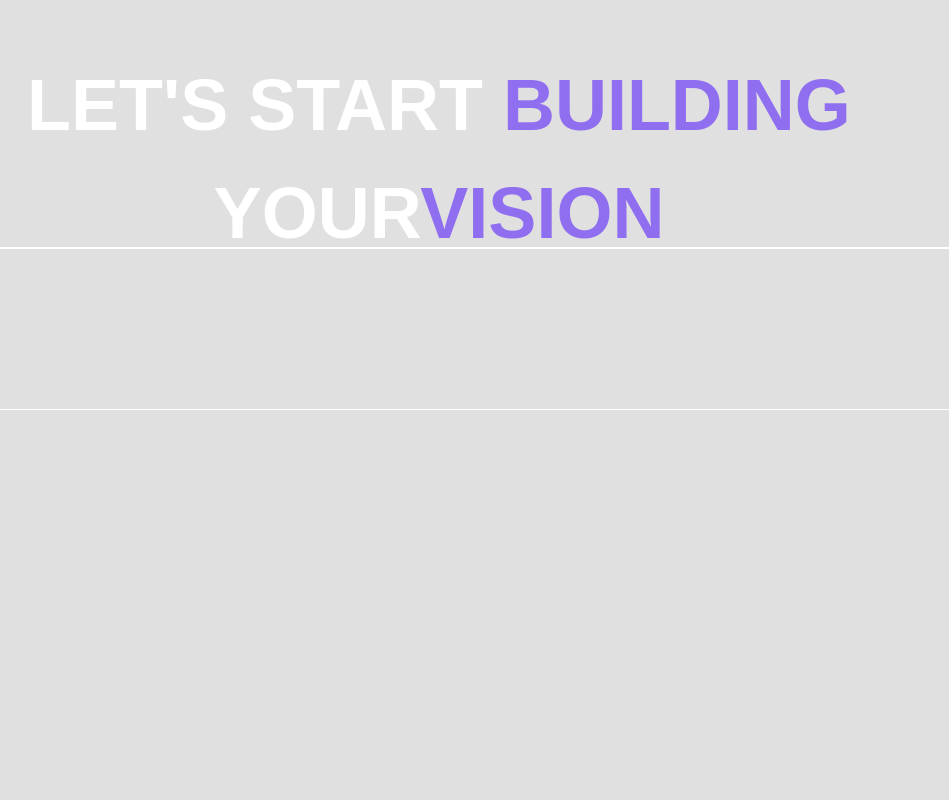
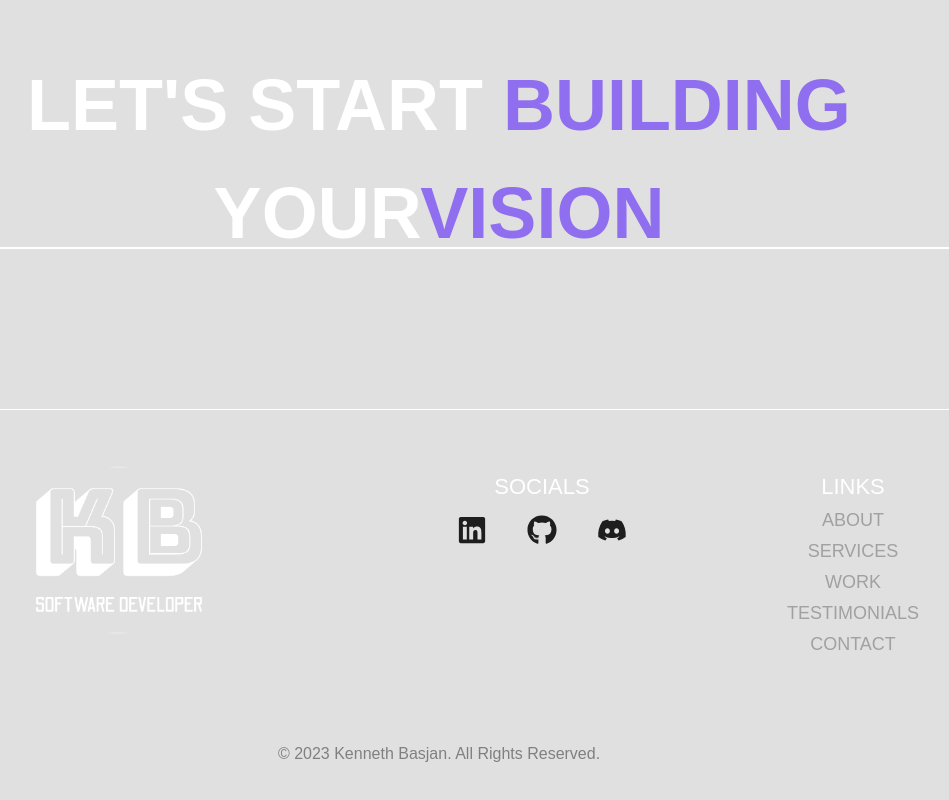
Before and after one commit to Abbbtle/kenneth-basjan-portfolio-website, a React (Vite) app: page / in a window 1280 px wide. Shown: the part 6131-6931 px from the top of the page, without its empty margins (201-1150 px from the left). Before the commit the page ends 6561 px from the top, so only its background shows below. Built offline with nearby package versions, Linux system fonts and the light colour scheme.

Commit message:
Finished the footer for desktop

```diff
--- a/src/components/Footer.jsx
+++ b/src/components/Footer.jsx
@@ -1,6 +1,9 @@
 import React from 'react'
 import {logo} from '../assets';
 import FLine from './FLine';
+import {FaLinkedin} from 'react-icons/fa';
+import {FaGithub} from 'react-icons/fa';
+import {FaDiscord} from 'react-icons/fa';
 
 const Footer = () => {
   return(
@@ -10,7 +13,39 @@ const Footer = () => {
         <FLine/>
       </div>
 
+      <div className='ml-40 mr-40 mt-10 md:flex justify-between'>
+        {/* Logo */}
+        <div className="logo">
+          <img src={logo} alt='logo' className='w-80 h-auto object-contain' />
+        </div>
 
+        <div className='md:flex'>
+          {/* Socials */}
+          <div className='mr-20'>
+            <h4 className='uppercase font-medium text-center text-[22px] mt-5 text-white'>Socials</h4>
+            <div className='text-3xl mt-3 md:flex'>
+              <FaLinkedin className='hover:text-[#906EF0] hover:animate-pulse cursor-pointer md:mr-5'/>
+              <FaGithub className='hover:text-[#906EF0] hover:animate-pulse cursor-pointer md:mr-5 md:ml-5'/>
+              <FaDiscord className='hover:text-[#906EF0] hover:animate-pulse cursor-pointer md:ml-5'/>
+            </div>
+          </div>
+          {/* Links */}
+          <div className='ml-20'>
+          <h4 className='uppercase font-medium text-[22px] mt-5 text-white text-center'>Links</h4>
+            <ul className='text-center text-[18px] font-medium uppercase text-[#A1A1A1]'>
+              <li className='hover:text-[#906EF0] hover:animate-pulse cursor-pointer mb-1 mt-1'>About</li>
+              <li className='hover:text-[#906EF0] hover:animate-pulse cursor-pointer mb-1'>Services</li>
+              <li className='hover:text-[#906EF0] hover:animate-pulse cursor-pointer mb-1'>Work</li>
+              <li className='hover:text-[#906EF0] hover:animate-pulse cursor-pointer mb-1'>Testimonials</li>
+              <li className='hover:text-[#906EF0] hover:animate-pulse cursor-pointer mb-1'>Contact</li>
+            </ul>
+          </div>
+        </div>
+      </div>
+
+      <div className='text-[#808080] text-center mt-20 mb-10'>
+        <p>© 2023 Kenneth Basjan. All Rights Reserved.</p>
+      </div>
     </div>
   );
 };
```
